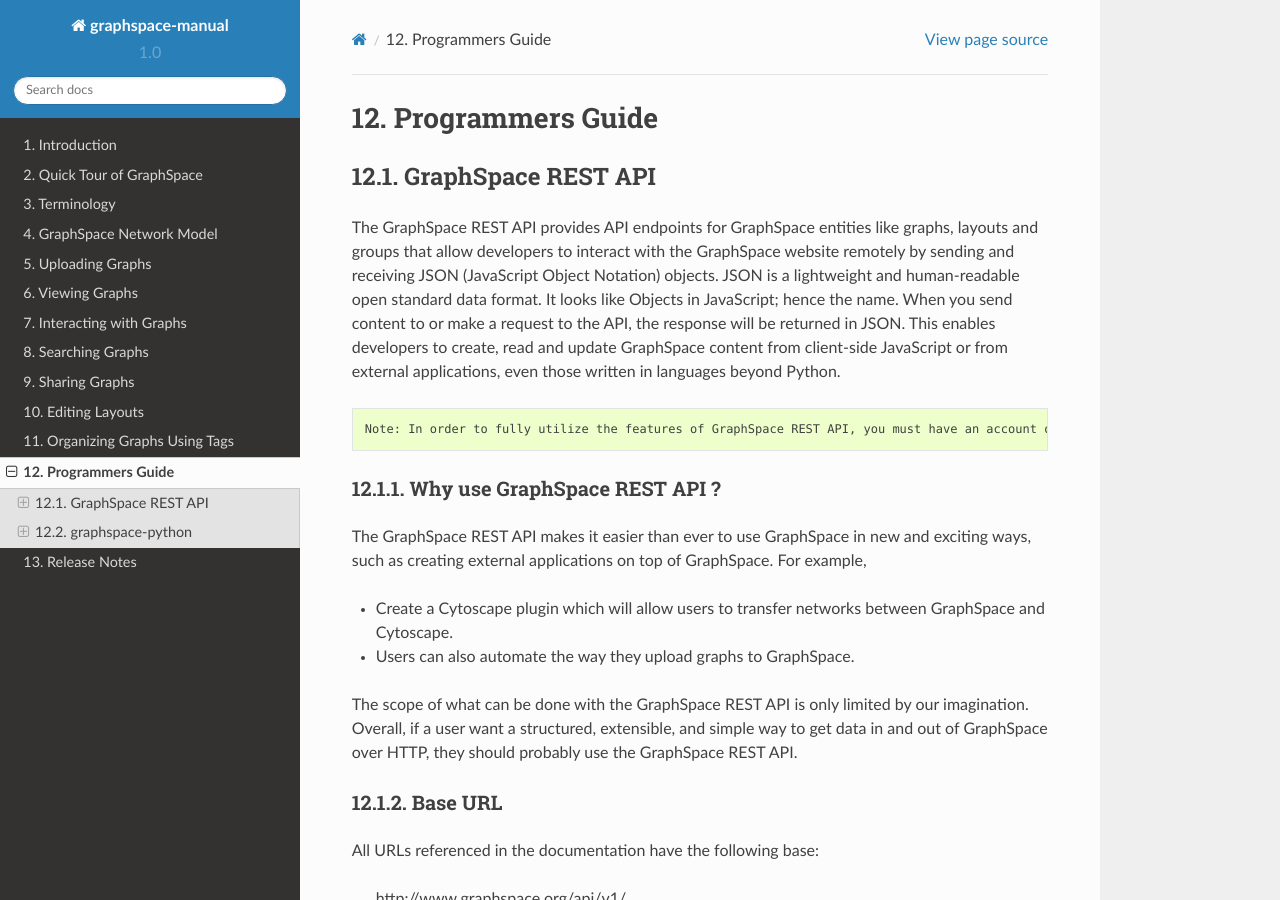
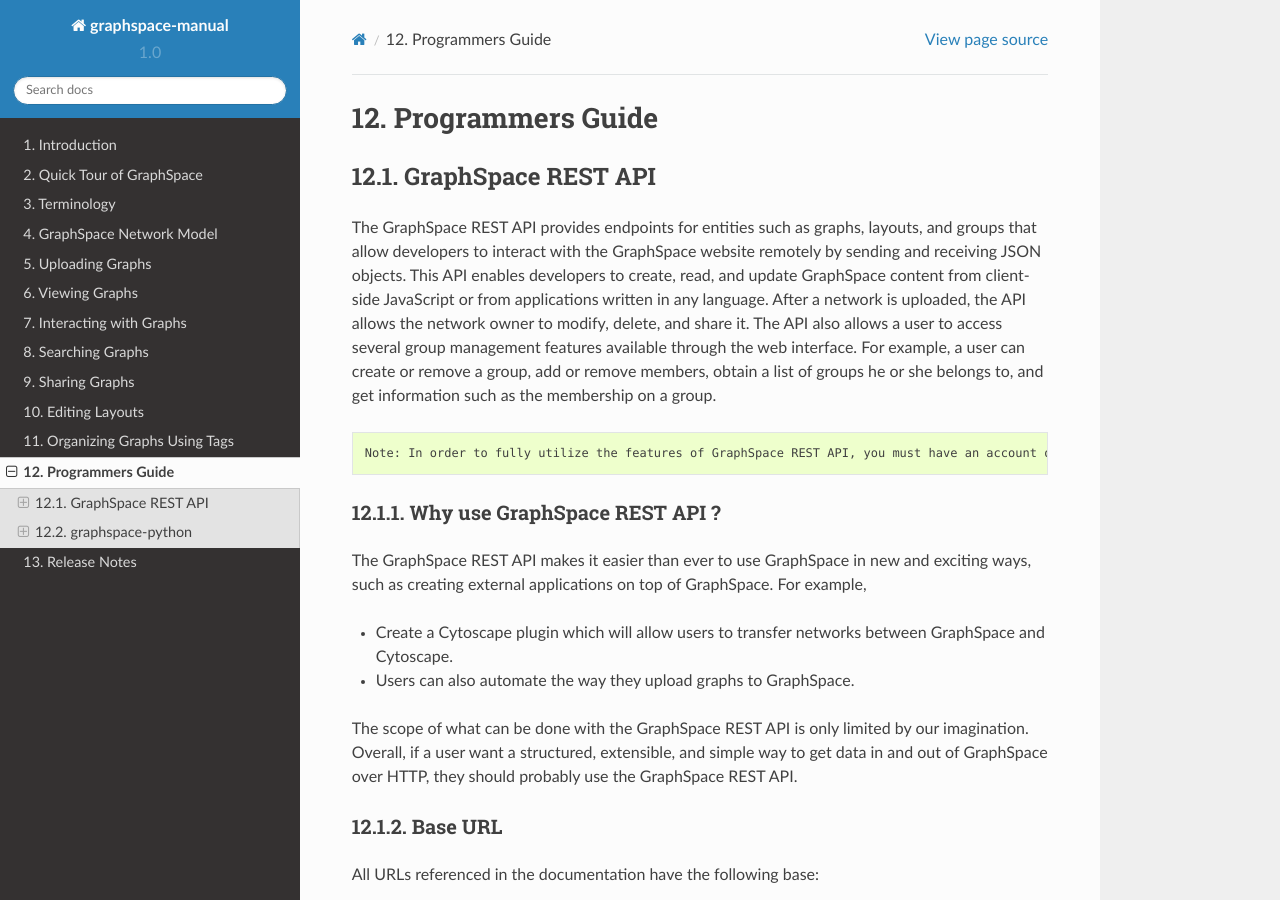
Before and after one commit to adbharadwaj/graphspace-manual, a Sphinx documentation site: the page built from docs/Programmers_Guide.md, in a window 1280 px wide and 900 px high. Built offline with Sphinx 7.4.7 and the Read the Docs theme 2.0.0, drawn with Linux system fonts in a browser that asks for light colours.

Commit message:
Update Programmers_Guide.md

````diff
--- a/docs/Programmers_Guide.md
+++ b/docs/Programmers_Guide.md
@@ -2,7 +2,8 @@
 
 ## GraphSpace REST API
 
-The GraphSpace REST API provides API endpoints for GraphSpace entities like graphs, layouts and groups that allow developers to interact with the GraphSpace website remotely by sending and receiving JSON (JavaScript Object Notation) objects. JSON is a lightweight and human-readable open standard data format. It looks like Objects in JavaScript; hence the name. When you send content to or make a request to the API, the response will be returned in JSON. This enables developers to create, read and update GraphSpace content from client-side JavaScript or from external applications, even those written in languages beyond Python.
+The GraphSpace REST API provides endpoints for entities such as graphs, layouts, and groups that allow developers to interact with the GraphSpace website remotely by sending and receiving JSON objects. This API enables developers to create, read, and
+update GraphSpace content from client-side JavaScript or from applications written in any language. After a network is uploaded, the API allows the network owner to modify, delete, and share it. The API also allows a user to access several group management features available through the web interface. For example, a user can create or remove a group, add or remove members, obtain a list of groups he or she belongs to, and get information such as the membership on a group.
 
 ```
 Note: In order to fully utilize the features of GraphSpace REST API, you must have an account on GraphSpace.
````
